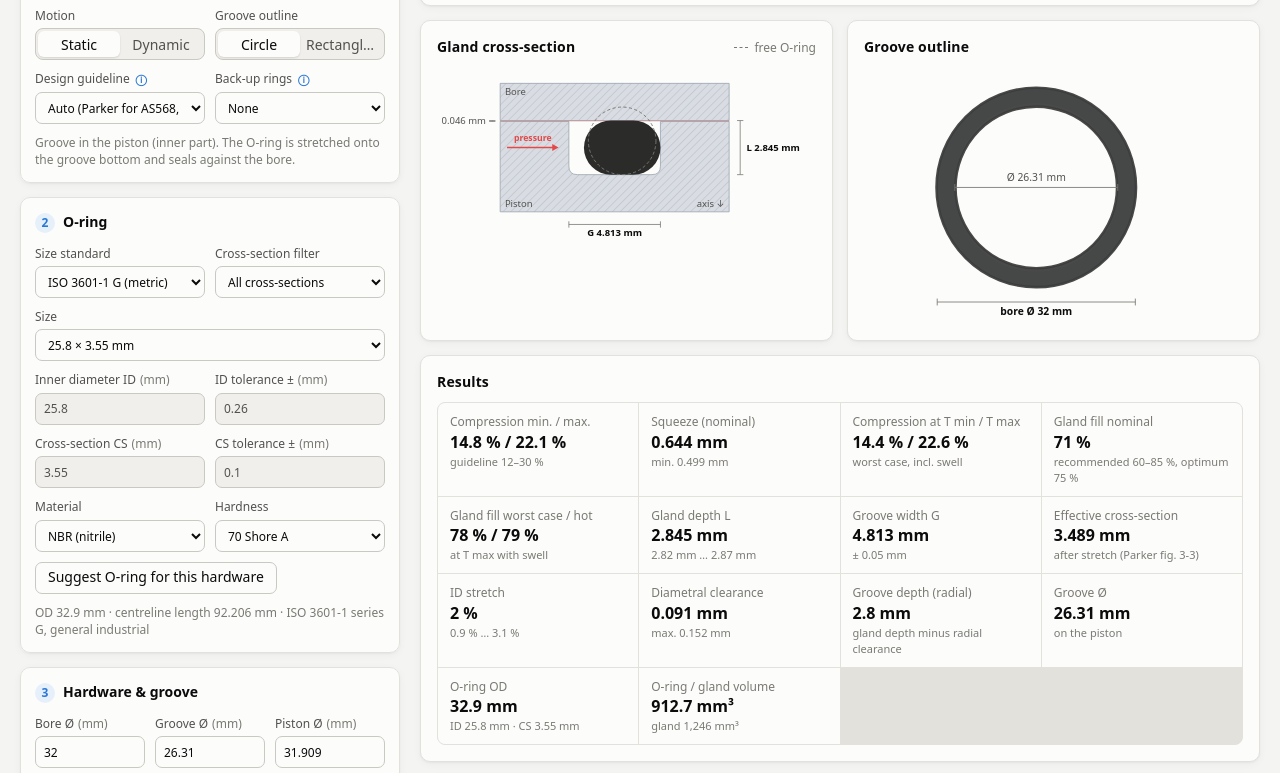
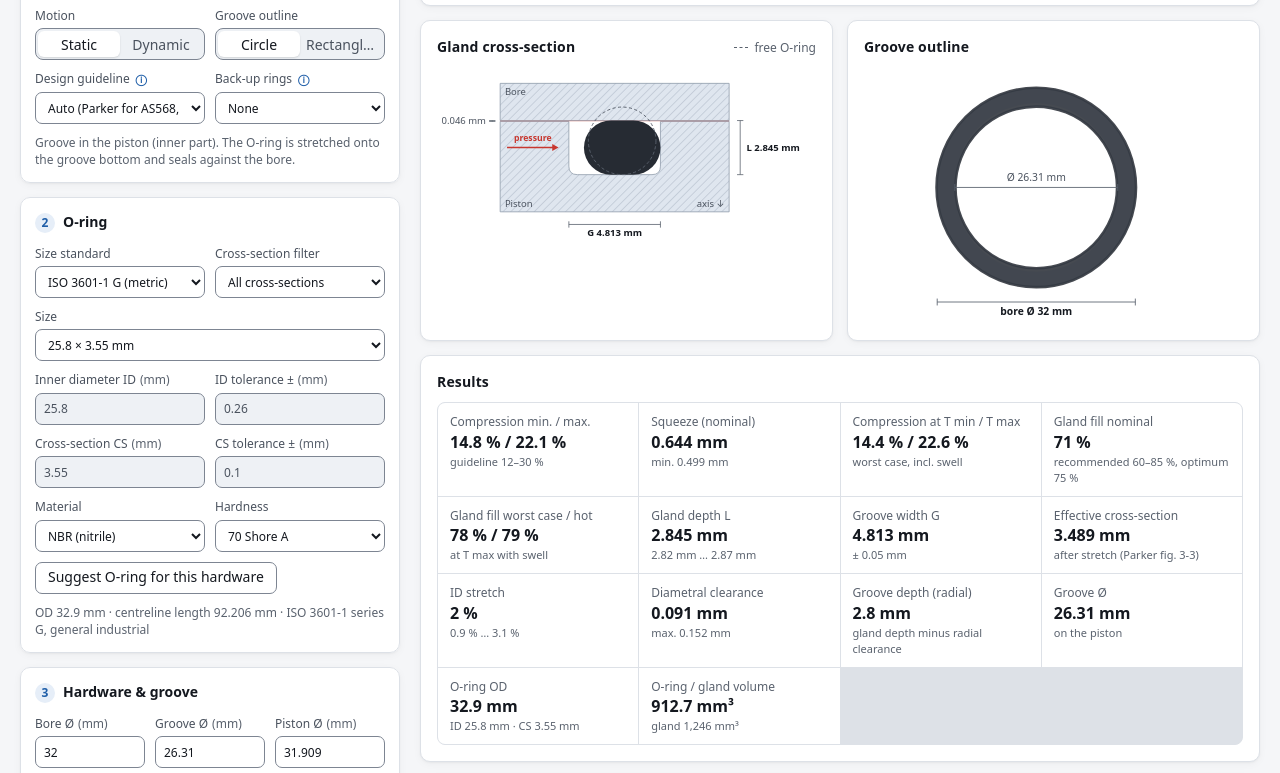
Before and after one commit to ehcrea/o-ring-groove-designer, a plain HTML site: page index.html in a window 1280 px wide. Shown: the part 193-966 px from the top of the page. Drawn offline with Linux system fonts and the light colour scheme.

Commit message:
Use the shared calculators colour palette in light and dark mode (#3)
All ehcrea calculators now share one palette, based on the main
Engineering Calculators app (blue-grey neutrals, accent #1f5ea8 /
#6aa5ec), with every text, button and input border pair checked for
WCAG 2.2 AA contrast in both modes (axe: 0 contrast issues).

The light/dark choice is now stored under one key, `ehcrea.theme`,
so picking dark in one tool carries over to the others on the same
site. The old per-tool key is still read once as a fallback.


Claude-Session: https://claude.ai/code/session_01DtSyM96qtSmmuP5vy2Poxh

Co-authored-by: Claude <noreply@anthropic.com>

```diff
--- a/css/style.css
+++ b/css/style.css
@@ -1,24 +1,24 @@
 :root {
   color-scheme: light;
-  --bg: #f4f4f2;
-  --surface: #fcfcfb;
-  --surface-2: #f0efec;
-  --border: #e2e1dc;
-  --border-strong: #c9c8c1;
-  --text: #0b0b0b;
-  --text-2: #52514e;
-  --text-3: #7a7973;
-  --accent: #2a78d6;
+  --bg: #f5f6f8;
+  --surface: #ffffff;
+  --surface-2: #eef1f5;
+  --border: #dde1e7;
+  --border-strong: #7d8592;
+  --text: #14181f;
+  --text-2: #4a525e;
+  --text-3: #5a626e;
+  --accent: #1f5ea8;
   --accent-ink: #ffffff;
-  --accent-soft: #e6f0fb;
-  --metal: #d9dde3;
-  --metal-edge: #9aa3ad;
-  --rubber: #2b2b2a;
-  --grid: #ebeae6;
-  --s1: #2a78d6; --s2: #eb6834; --s3: #1baf7a; --s4: #eda100; --s5: #e87ba4;
-  --cold: #2a78d6; --hot: #e34948;
-  --ok: #008300; --warn: #b26b00; --err: #c62828; --info: #2a78d6;
-  --warn-bg: #fff6e5; --err-bg: #fdecec; --info-bg: #eef4fc;
+  --accent-soft: #e6eef8;
+  --metal: #dfe6ef;
+  --metal-edge: #8f9bab;
+  --rubber: #262b33;
+  --grid: #e6e9ee;
+  --s1: #1f5ea8; --s2: #c8501c; --s3: #117a52; --s4: #946200; --s5: #c2457a;
+  --cold: #1f5ea8; --hot: #c8372f;
+  --ok: #1d7a46; --warn: #8a4b00; --err: #b3261e; --info: #1f5ea8;
+  --warn-bg: #fff4e5; --err-bg: #fdecec; --info-bg: #eaf1fa;
   --radius: 10px;
   --shadow: 0 1px 2px rgba(0,0,0,.04), 0 2px 8px rgba(0,0,0,.04);
   --mono: ui-monospace, SFMono-Regular, Menlo, Consolas, monospace;
@@ -26,27 +26,27 @@
 @media (prefers-color-scheme: dark) {
   :root:not([data-theme="light"]) {
     color-scheme: dark;
-    --bg: #111110; --surface: #1a1a19; --surface-2: #232321; --border: #2e2e2c; --border-strong: #45453f;
-    --text: #f0efec; --text-2: #c3c2b7; --text-3: #8f8e86;
-    --accent: #3987e5; --accent-soft: #1d2b3d;
-    --metal: #3a3f46; --metal-edge: #6b7480; --rubber: #d7d6d0; --grid: #2a2a28;
-    --s1: #3987e5; --s2: #d95926; --s3: #199e70; --s4: #c98500; --s5: #d55181;
-    --cold: #3987e5; --hot: #e66767;
-    --ok: #3fae3f; --warn: #e0a030; --err: #f07070; --info: #6aa8f0;
-    --warn-bg: #2d2412; --err-bg: #331a1a; --info-bg: #17222f;
+    --bg: #0f1216; --surface: #171b21; --surface-2: #1f252d; --border: #2b323c; --border-strong: #6b7482;
+    --text: #e7eaef; --text-2: #b4bcc7; --text-3: #9aa3af;
+    --accent: #6aa5ec; --accent-ink: #0b1018; --accent-soft: #1b2a3d;
+    --metal: #2a3542; --metal-edge: #6b7a8c; --rubber: #d5dae1; --grid: #262c35;
+    --s1: #6aa5ec; --s2: #f08a4b; --s3: #3fbf8a; --s4: #e0a030; --s5: #e87ba4;
+    --cold: #6aa5ec; --hot: #f07070;
+    --ok: #5cc98c; --warn: #f3c27a; --err: #ff8a80; --info: #6aa5ec;
+    --warn-bg: #2e2312; --err-bg: #331a1a; --info-bg: #17222f;
     --shadow: none;
   }
 }
 :root[data-theme="dark"] {
   color-scheme: dark;
-  --bg: #111110; --surface: #1a1a19; --surface-2: #232321; --border: #2e2e2c; --border-strong: #45453f;
-  --text: #f0efec; --text-2: #c3c2b7; --text-3: #8f8e86;
-  --accent: #3987e5; --accent-soft: #1d2b3d;
-  --metal: #3a3f46; --metal-edge: #6b7480; --rubber: #d7d6d0; --grid: #2a2a28;
-  --s1: #3987e5; --s2: #d95926; --s3: #199e70; --s4: #c98500; --s5: #d55181;
-  --cold: #3987e5; --hot: #e66767;
-  --ok: #3fae3f; --warn: #e0a030; --err: #f07070; --info: #6aa8f0;
-  --warn-bg: #2d2412; --err-bg: #331a1a; --info-bg: #17222f;
+  --bg: #0f1216; --surface: #171b21; --surface-2: #1f252d; --border: #2b323c; --border-strong: #6b7482;
+  --text: #e7eaef; --text-2: #b4bcc7; --text-3: #9aa3af;
+  --accent: #6aa5ec; --accent-ink: #0b1018; --accent-soft: #1b2a3d;
+  --metal: #2a3542; --metal-edge: #6b7a8c; --rubber: #d5dae1; --grid: #262c35;
+  --s1: #6aa5ec; --s2: #f08a4b; --s3: #3fbf8a; --s4: #e0a030; --s5: #e87ba4;
+  --cold: #6aa5ec; --hot: #f07070;
+  --ok: #5cc98c; --warn: #f3c27a; --err: #ff8a80; --info: #6aa5ec;
+  --warn-bg: #2e2312; --err-bg: #331a1a; --info-bg: #17222f;
   --shadow: none;
 }
 
@@ -252,8 +252,8 @@ table.data td.strong { font-weight: 600; }
 .about a.social-link:hover { border-color: currentColor; text-decoration: underline; }
 .about-support { margin: 14px 0 0; padding: 12px 14px; border: 1px solid var(--border); border-radius: var(--radius); background: var(--accent-soft); }
 .about-support p { margin: 0 0 10px; }
-.about a.btn-support { display: inline-flex; align-items: center; gap: 6px; padding: 7px 14px; border-radius: 999px; background: #ff424d; color: #fff; font-weight: 600; font-size: 13px; text-decoration: none; }
-.about a.btn-support:hover { background: #e63a44; }
+.about a.btn-support { display: inline-flex; align-items: center; gap: 6px; padding: 7px 14px; border-radius: 999px; background: #d6303a; color: #fff; font-weight: 600; font-size: 13px; text-decoration: none; }
+.about a.btn-support:hover { background: #c42b35; }
 .about .about-meta { margin: 14px 0 0; padding-top: 10px; border-top: 1px solid var(--border); color: var(--text-3); font-size: 12px; }
 
 /* ---------- O-ring designer additions ---------- */
--- a/index.html
+++ b/index.html
@@ -42,12 +42,12 @@
   <meta name="mobile-web-app-capable" content="yes">
   <meta name="apple-mobile-web-app-title" content="O-Ring">
   <meta name="apple-mobile-web-app-status-bar-style" content="default">
-  <meta name="theme-color" content="#f4f4f2" media="(prefers-color-scheme: light)">
-  <meta name="theme-color" content="#111110" media="(prefers-color-scheme: dark)">
+  <meta name="theme-color" content="#f5f6f8" media="(prefers-color-scheme: light)">
+  <meta name="theme-color" content="#0f1216" media="(prefers-color-scheme: dark)">
   <link rel="stylesheet" href="css/style.css?v=22">
   <script>
     // Apply the saved theme before first paint to avoid a flash.
-    try { const t = localStorage.getItem('oring.theme'); if (t === 'light' || t === 'dark') document.documentElement.setAttribute('data-theme', t); } catch (e) { /* storage unavailable */ }
+    try { const t = (localStorage.getItem('ehcrea.theme') || localStorage.getItem('oring.theme')); if (t === 'light' || t === 'dark') document.documentElement.setAttribute('data-theme', t); } catch (e) { /* storage unavailable */ }
   </script>
 </head>
 <body>
--- a/js/app.js
+++ b/js/app.js
@@ -918,7 +918,7 @@
       const current = root.getAttribute('data-theme') || (matchMedia('(prefers-color-scheme: dark)').matches ? 'dark' : 'light');
       const next = current === 'dark' ? 'light' : 'dark';
       root.setAttribute('data-theme', next);
-      try { localStorage.setItem('oring.theme', next); } catch (e) { /* storage unavailable */ }
+      try { localStorage.setItem('ehcrea.theme', next); } catch (e) { /* storage unavailable */ }
     });
 
     for (const id of ['#lib-sizes', '#lib-mat']) $(id).addEventListener('toggle', () => render());
```
Also changed, not shown: de/index.html (+3 -3 lines), es/index.html (+3 -3 lines), nl/index.html (+3 -3 lines), tr/index.html (+3 -3 lines), manifest.webmanifest.
